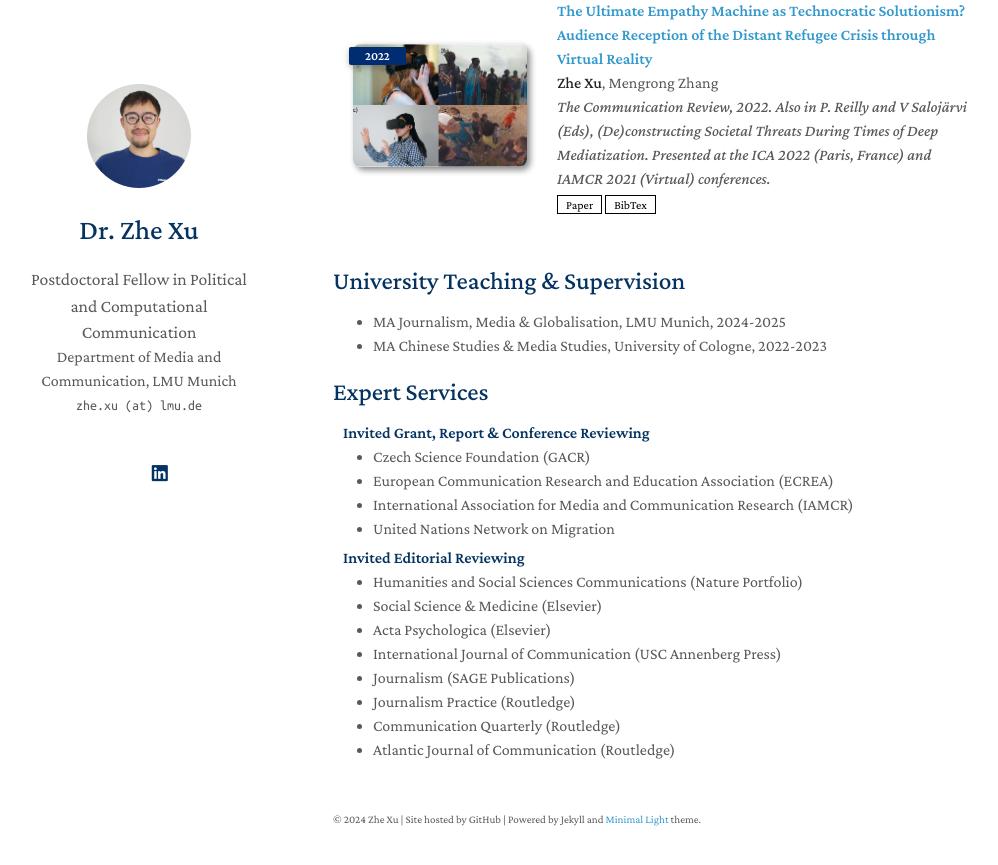
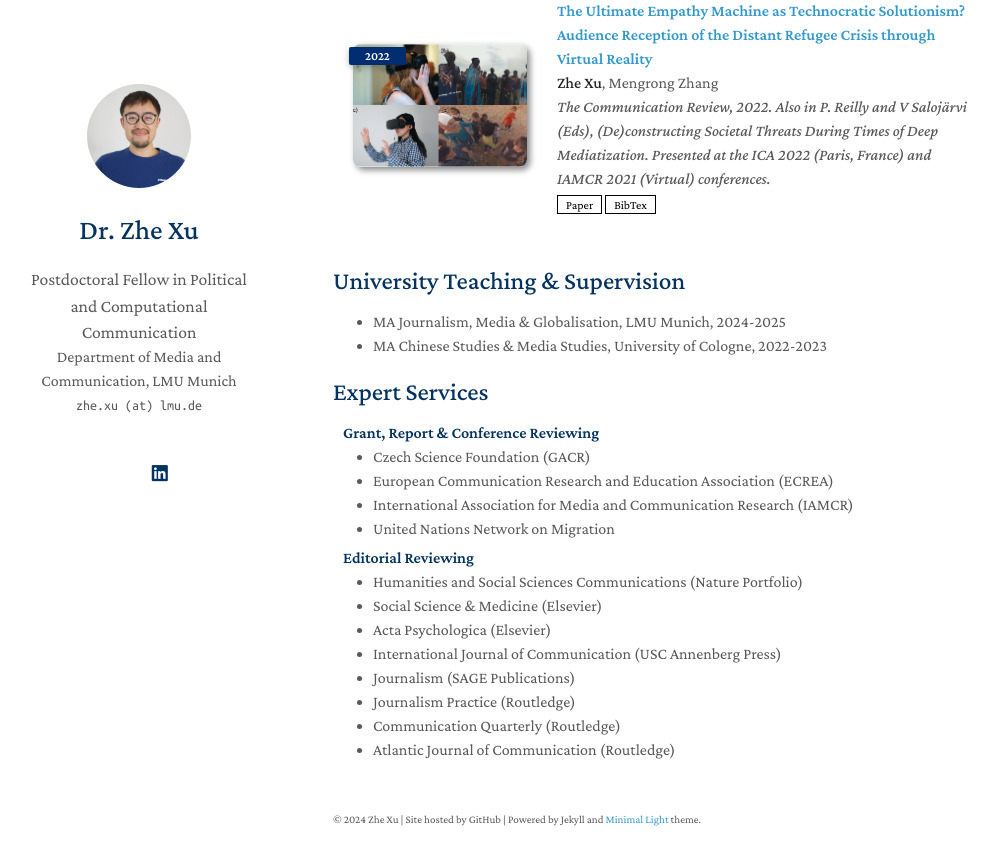
Before and after one commit to zhexuphd/home, a Jekyll site: the page built from index.md, in a window 1280 px wide and 900 px high, scrolled down 746 px. Shown: the top 865 px of the window, without its empty margins (137-1135 px from the left). Built offline with Jekyll 4.4.1, drawn with Linux system fonts in a browser that asks for light colours; a style sheet for code colours, icons or effects is not loaded; our own code applies the rules of GitHub Pages for plain Markdown files.

Commit message:
Update services.md

```diff
--- a/_includes/services.md
+++ b/_includes/services.md
@@ -1,6 +1,6 @@
 ## Expert Services
 
-<h4 style="margin:0 10px 0;">Invited Grant, Report & Conference Reviewing</h4>
+<h4 style="margin:0 10px 0;">Grant, Report & Conference Reviewing</h4>
 
 <ul style="margin:0 0 5px;">
   <li><a href="https://gacr.cz/en/"><autocolor>Czech Science Foundation (GACR)</autocolor></a></li>
@@ -9,7 +9,7 @@
     <li><a href="https://migrationnetwork.un.org/"><autocolor>United Nations Network on Migration</autocolor></a></li>
 </ul>
 
-<h4 style="margin:0 10px 0;">Invited Editorial Reviewing</h4>
+<h4 style="margin:0 10px 0;">Editorial Reviewing</h4>
 
 <ul style="margin:0 0 20px;">
   <li><a href="https://www.nature.com/palcomms/"><autocolor>Humanities and Social Sciences Communications (Nature Portfolio)</autocolor></a></li>
```
